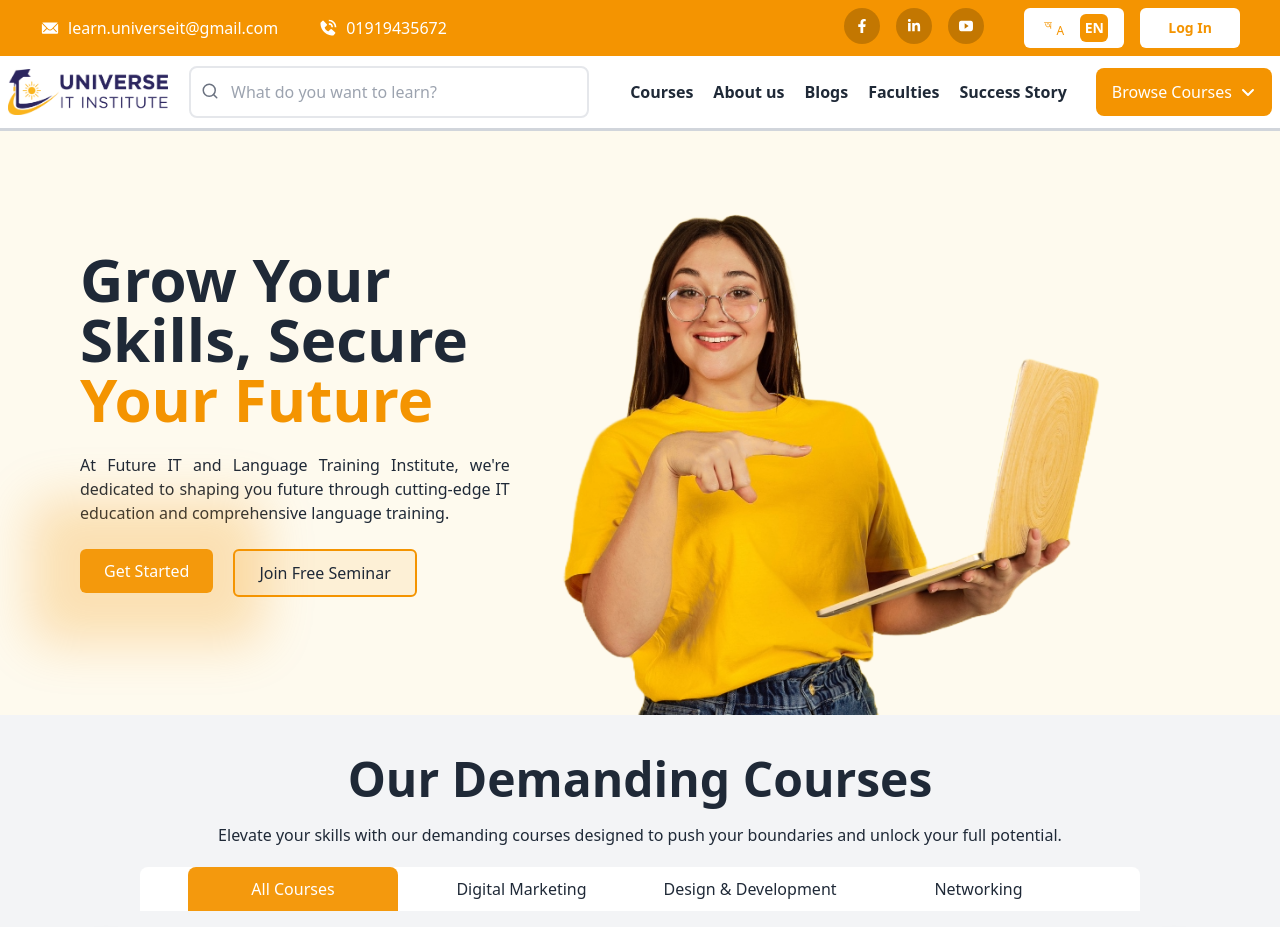
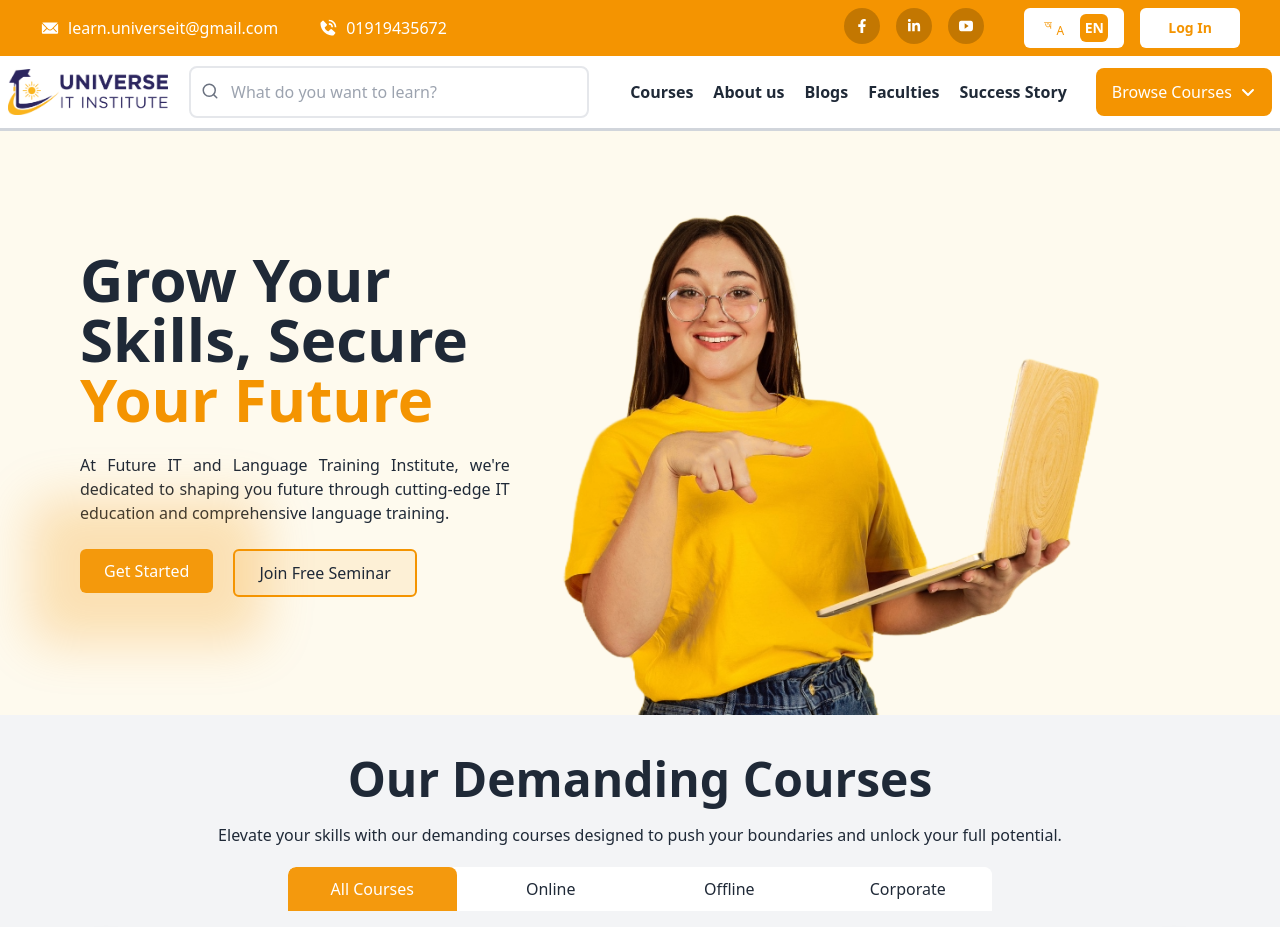
Before and after one commit to universeIt137/UniverseIT_client, a React (Vite) app: page / in a window 1280 px wide. Shown: the top 927 px of the page. Built offline with nearby package versions, Linux system fonts and the light colour scheme; no server answers.

Commit message:
video will be played in full screen, filter by category tabs, course category is now online, offline and corporate and category and height issue has solved

```diff
--- a/src/Shared/CourseTab/CourseTab.jsx
+++ b/src/Shared/CourseTab/CourseTab.jsx
@@ -6,12 +6,12 @@ import { GrFormNext, GrFormPrevious } from "react-icons/gr";
 const CourseTab = ({ tabName, setTabName, isCoursePage=false }) => {
 
     const tabStyle = (incomingTabName) => {
-        return `text-sm sm:text-base bg-primary/95 font-medium  rounded-t-lg py-2.5 active:scale-90 transition-all duration-300 hover:bg-primary ${incomingTabName === tabName ? 'bg-primary text-white' : 'bg-white hover:bg-primary/30'} w-full max-w-[210px]`
+        return `text-sm sm:text-base bg-primary/95 font-medium  rounded-t-lg py-2.5 active:scale-90 transition-all duration-300 hover:bg-primary ${incomingTabName === tabName ? 'bg-primary text-white' : 'bg-white hover:bg-primary/30'} w-full w-full`
     }
 
-    const categories = ['Digital Marketing', 'Design & Development', 'Networking']
+    const categories = ['Online', 'Offline', 'Corporate']
     return (
-        <div className={`${isCoursePage && 'w-[90vw] md:w-[calc(95vw-240px)]'} max-w-[1000px] mx-auto relative px-12 bg-white rounded-t-lg`}>
+        <div className={`${isCoursePage && 'w-[90vw] md:w-[calc(95vw-240px)]'} max-w-[800px] mx-auto relative px-12 `}>
             <Swiper
                 spaceBetween={10}
 
@@ -19,13 +19,13 @@ const CourseTab = ({ tabName, setTabName, isCoursePage=false }) => {
                     0: { // when window width is >= 0px
                         slidesPerView: 1,
                     },
-                    470: { // when window width is >= 550px
+                    380: { // when window width is >= 550px
                         slidesPerView: 2,
                     },
-                    700: { // when window width is >= 790px
+                    620: { // when window width is >= 790px
                         slidesPerView: 3,
                     },
-                    930: { // when window width is >= 1024px
+                    780: { // when window width is >= 1024px
                         slidesPerView: 4,
                     },
                     // 1270: { // when window width is >= 1024px
@@ -39,7 +39,7 @@ const CourseTab = ({ tabName, setTabName, isCoursePage=false }) => {
                     prevEl: '.tabs-prev-btn',
                 }}
                 modules={[FreeMode, Pagination, Navigation]}
-                className=" bg-white"
+                className=" bg-white rounded-t-lg"
             >
                 <SwiperSlide>
                     <button
--- a/src/components/clientSide/Banner/Banner.jsx
+++ b/src/components/clientSide/Banner/Banner.jsx
@@ -1,3 +1,4 @@
+import { Link } from 'react-router-dom';
 import bannerImg from '../../../assets/banner/banner.png'
 import ButtonLight from '../../../Shared/Button/ButtonLight';
 import ButtonStrong from '../../../Shared/Button/ButtonStrong';
@@ -10,8 +11,8 @@ const Banner = () => {
                         <h1 className="text-3xl sm:text-5xl lg:text-6xl font-bold ">Grow Your Skills, Secure <span className="text-primary">Your Future</span></h1>
                         <p className="text-justify text-xs sm:text-base font-medium">At Future IT and Language Training Institute, we're dedicated to shaping you future through cutting-edge IT education and comprehensive language training.</p>
                         <div className="flex gap-5">
-                            <div className="h-max rounded-md" style={{ boxShadow: `0px 0px 50px 50px #F4940140` }}><ButtonStrong text={'Get Started'} /></div>
-                            <ButtonLight text={'Join Free Seminar'} />
+                            <div className="h-max rounded-md" style={{ boxShadow: `0px 0px 50px 50px #F4940140` }}><Link to={'/courses'}><ButtonStrong text={'Get Started'} /></Link></div>
+                            <Link to={'/freeSeminar'}><ButtonLight text={'Join Free Seminar'} /></Link>
                         </div>
                     </div>
                 </div>
--- a/src/components/clientSide/SuccessStories/SuccessStories.jsx
+++ b/src/components/clientSide/SuccessStories/SuccessStories.jsx
@@ -8,7 +8,7 @@ import ButtonStrong from "../../../Shared/Button/ButtonStrong";
 import { Link } from "react-router-dom";
 
 const SuccessStories = ({ isHomePage = false }) => {
-    const [seeMore, setSeeMore] = useState(false)
+    const [seeMore, setSeeMore] = useState(false);
     const videos = [
         { id: 1, src: demoVideo1 },
         { id: 2, src: demoVideo2 },
@@ -45,6 +45,13 @@ const SuccessStories = ({ isHomePage = false }) => {
                 videoElement.pause();
             } else {
                 videoElement.play();
+                if (videoElement.requestFullscreen) {
+                    videoElement.requestFullscreen();
+                } else if (videoElement.webkitRequestFullscreen) { // Safari
+                    videoElement.webkitRequestFullscreen();
+                } else if (videoElement.msRequestFullscreen) { // IE11
+                    videoElement.msRequestFullscreen();
+                }
             }
             setVideoStates(prev => {
                 const newStates = [...prev];
@@ -71,10 +78,7 @@ const SuccessStories = ({ isHomePage = false }) => {
                                     Your browser does not support the video tag.
                                 </video>
                                 <div onClick={() => handleTogglePlay(index)} className={`absolute inset-0 flex items-center justify-center ${videoStates[index] && 'hidden'} cursor-pointer `}>
-                                    <button
-
-                                        className="relative"
-                                    >
+                                    <button className="relative">
                                         <span className="absolute size-4 bg-white top-4 left-4 z-0"></span>
                                         <IoPlayCircleSharp className=" text-5xl rounded-full text-red-600 relative z-10" />
                                     </button>
--- a/src/pages/clientSide/AboutUs/AboutUs.jsx
+++ b/src/pages/clientSide/AboutUs/AboutUs.jsx
@@ -1,9 +1,9 @@
 import { motion } from 'framer-motion';
 import { Helmet } from 'react-helmet-async';
 import Testimonials from '../../../components/clientSide/Testimonials/Testimonials';
-import FreeSeminar from '../../../components/clientSide/FreeSeminar/FreeSeminar';
 import Courses from '../../../components/clientSide/Courses/Courses';
 import Banner from '../../../components/clientSide/Banner/Banner';
+import HomeFreeSeminar from '../../../components/clientSide/HomeFreeSeminar/HomeFreeSeminar';
 const AboutUs = () => {
     const scrollAnimationVariants = {
         hidden: { opacity: 0, y: 50 },
@@ -38,7 +38,7 @@ const AboutUs = () => {
                 variants={scrollAnimationVariants}
                 viewport={{ once: false, amount: 0.2 }}
             >
-                <FreeSeminar />
+                <HomeFreeSeminar />
             </motion.div>
             <motion.div
                 initial="hidden"
--- a/src/pages/clientSide/Courses/CoursesPage.jsx
+++ b/src/pages/clientSide/Courses/CoursesPage.jsx
@@ -143,6 +143,8 @@ const CoursesPage = () => {
             </button>
         </div>
     </div>
+
+    const filteredCourse = tabName === 'All Courses' ? courses : courses?.filter(course=> course?.category === tabName)
     return (
         <>
             <Helmet>
@@ -178,7 +180,7 @@ const CoursesPage = () => {
                             <CourseTab setTabName={setTabName} tabName={tabName} isCoursePage={true} />
                             <div className='grid grid-cols-1 md:grid-cols-2 xl:grid-cols-3 gap-y-10 md:gap-y-20 gap-5 md:gap-x-10 pt-10 px-5'>
                                 {
-                                    courses?.map((course, idx) => <CourseCard key={idx} course={course}  isCoursePage={true} />)
+                                    filteredCourse?.map((course, idx) => <CourseCard key={idx} course={course}  isCoursePage={true} />)
                                 }
                             </div>
                         </div>
--- a/src/pages/clientSide/Home/HomePage.jsx
+++ b/src/pages/clientSide/Home/HomePage.jsx
@@ -4,7 +4,7 @@ import Courses from '../../../components/clientSide/Courses/Courses';
 import Services from '../../../components/clientSide/Services/Services';
 import { Helmet } from 'react-helmet-async';
 import Milestones from '../../../components/clientSide/Milestones/Milestones';
-import FreeSeminar from '../../../components/clientSide/FreeSeminar/FreeSeminar';
+import HomeFreeSeminar from '../../../components/clientSide/HomeFreeSeminar/HomeFreeSeminar';
 import SuccessStories from '../../../components/clientSide/SuccessStories/SuccessStories';
 import Testimonials from '../../../components/clientSide/Testimonials/Testimonials';
 import CallUs from '../../../components/clientSide/CallUs/CallUs';
@@ -59,7 +59,7 @@ const HomePage = () => {
                 variants={scrollAnimationVariants}
                 viewport={{ once: false, amount: 0.2 }}
             >
-                <FreeSeminar />
+                <HomeFreeSeminar />
             </motion.div>
             <motion.div
                 initial="hidden"
--- a/src/pages/clientSide/courseDetails/BannerSection.jsx
+++ b/src/pages/clientSide/courseDetails/BannerSection.jsx
@@ -1,14 +1,14 @@
-import React from 'react';
+/* eslint-disable react/prop-types */
 import { FaRegStar, FaStar } from 'react-icons/fa';
 import Rating from 'react-rating';
-import useAxiosPublic from '../../../hooks/useAxiosPublic';
-import { useQuery } from '@tanstack/react-query';
 import ReactPlayer from 'react-player';
-import Marquee from 'react-fast-marquee';
 import ButtonStrong from '../../../Shared/Button/ButtonStrong';
 import { Link } from 'react-router-dom';
 
 const BannerSection = ({ videoUrl }) => {
+    const handleClick = () => {
+        window.location.href = `tel:+8801755450127`;
+      };
     return (
         <div className='flex flex-col lg:flex-row  my-5 gap-1 md:gap-5'>
             {/* video and technology section  */}
@@ -18,7 +18,6 @@ const BannerSection = ({ videoUrl }) => {
                 bg-black">
                     <ReactPlayer
                         controls="true"
-                        playing={true}
                         url={videoUrl}
                         width="100%"
                         height="100%"
@@ -106,16 +105,16 @@ const BannerSection = ({ videoUrl }) => {
                     <Link to={'/onlineAdmission'}>
                         <ButtonStrong text={'ENROLL NOW'} />
                     </Link>
-                    <button>
+                    <button onClick={handleClick}>
                         <ButtonStrong text={'CALL NOW'} />
                     </button>
 
 
                 </div>
                 <div className='flex items-center justify-center w-full mx-auto mb-4 lg:mb-0'>
-                    <button>
+                    <Link to={'/freeSeminar'}>
                         <ButtonStrong text={'JOIN FREE SEMINAR'} />
-                    </button>
+                    </Link>
                 </div>
 
             </div>
--- a/src/pages/clientSide/courseDetails/RelatedCourse.jsx
+++ b/src/pages/clientSide/courseDetails/RelatedCourse.jsx
@@ -7,100 +7,47 @@ import CourseCard from '../../../components/clientSide/Courses/CourseCard'
 import Rating from 'react-rating'
 import { FaRegStar, FaStar } from 'react-icons/fa'
 import ButtonStrong from '../../../Shared/Button/ButtonStrong'
+import { Link, useParams } from 'react-router-dom'
+import { useQuery } from '@tanstack/react-query'
+import useAxiosPublic from '../../../hooks/useAxiosPublic'
 const RelatedCourse = () => {
-    const allCourses = [
-        {
-            title: "Digital Marketing",
-            category: "Digital Marketing",
-            rating: 4.3,
-            reviews: 1025,
-            price: 10000,
-            courseImage: digitalMarketingImage,
-            instructor: {
-                name: "Md Masud Rana",
-                enrolled: 300,
-                profileImage: "https://i.ibb.co/Y39KLDp/client1.jpg"
-            }
-        },
-        {
-            title: "Web Design",
-            category: "Web Design",
-            rating: 4.3,
-            reviews: 1155,
-            price: 10000,
-            courseImage: webDesignImage,
-            instructor: {
-                name: "Atik Md Alavi",
-                enrolled: 300,
-                profileImage: "https://i.ibb.co/D4Sx9Wk/client2.jpg"
-            }
-        },
-        {
-            title: "Graphic Design",
-            category: "Graphic Design",
-            rating: 4.3,
-            reviews: 930,
-            price: 10000,
-            courseImage: graphicsDesignImage,
-            instructor: {
-                name: "Fahim Ahammed Riyad",
-                enrolled: 250,
-                profileImage: "https://i.ibb.co/fD16FGy/client5.jpg"
-            }
-        },
-        {
-            title: "SEO Mastery",
-            category: "Digital Marketing",
-            rating: 4.5,
-            reviews: 850,
-            price: 12000,
-            courseImage: seoImage,
-            instructor: {
-                name: "Nusrat Jahan",
-                enrolled: 200,
-                profileImage: "https://i.ibb.co/HBnLgL6/client8.webp"
-            }
-        },
-        {
-            title: "Full Stack Development",
-            category: "Development",
-            rating: 4.7,
-            reviews: 1300,
-            price: 15000,
-            courseImage: fullStackImage,
-            instructor: {
-                name: "Shakib Khan",
-                enrolled: 350,
-                profileImage: "https://i.ibb.co/zP8cG18/client10.jpg"
-            }
+    const { id } = useParams();
+    console.log(id);
+    const { data: courses = [], isLoading } = useQuery({
+        queryKey: ['courses'],
+        queryFn: async () => {
+            const res = await useAxiosPublic.get('/course');
+            return res.data;
         }
-    ];
+    })
+    const filteredCourse = courses?.filter(course => course?._id !== id)
+
     return (
         <div className=" py-5">
             <h2 className='text-lg font-bold'>Related Courses</h2>
             <div className='flex flex-col gap-5 py-5 overflow-hidden '>
                 {
-                    allCourses?.map((course, idx) => <div key={idx} className='flex flex-col sm:flex-row  gap-5 max-w-[500px]'>
-                        <img className='object-cover rounded-md sm:size-[130px]' src={course?.courseImage} alt="" />
+                    filteredCourse?.map((course, idx) => <div key={idx} className='flex flex-col sm:flex-row  gap-5 max-w-[500px]'>
+                        <img className='object-cover rounded-md sm:size-[130px]' src={course?.bannerImages[0] || ''} alt="" />
                         <div className='flex flex-wrap  gap-5 lg:gap-0 justify-between w-full'>
                             <div>
                                 <h2 className='font-bold'>{course?.title}</h2>
-                                <p className='text-sm'>{course?.instructor?.name}</p>
+                                <p className='text-sm'>Atik Md Alavi</p>
                                 <div className="text-base sm:text-xl text-primary">
                                     <Rating
                                         className="space-x-1"
                                         emptySymbol={<FaRegStar />}
                                         fullSymbol={<FaStar />}
-                                        initialRating={course?.rating}
+                                        initialRating={4.6}
                                         readonly
                                     />
                                 </div>
                             </div>
                             <div className='flex items-center justify-end gap-3'>
-                                <p>{course?.price}</p>
-                                <button>
+                                <p>{course?.courseFee}৳</p>
+                                <Link to={'/onlineAdmission'}>
                                     <ButtonStrong text={'Enroll Now'} />
-                                </button>
+                                </Link>
                             </div>
                         </div>
                     </div>)
```
Also changed, not shown: src/components/clientSide/HomeFreeSeminar/HomeFreeSeminar.jsx (renamed from src/components/clientSide/FreeSeminar/FreeSeminar.jsx, +6 -5 lines).
